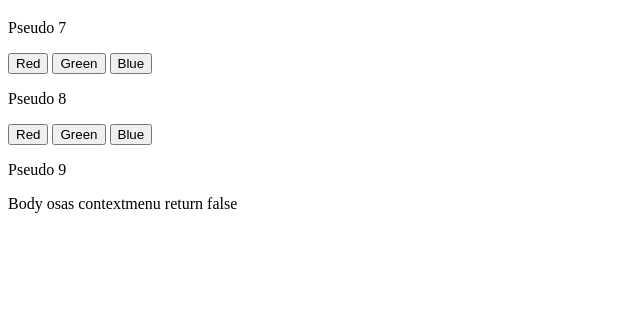
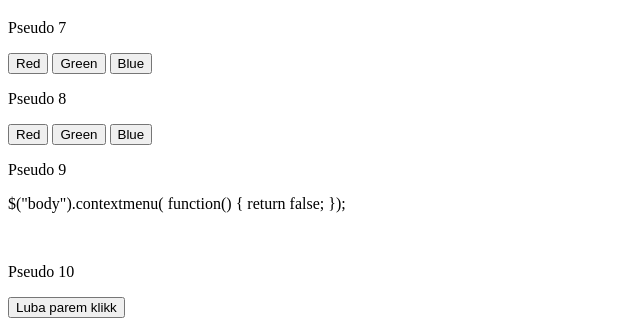
Before and after one commit to jyrgenhallast/Pseudoprojekt, a PHP site: page /kliendipoolsed.php in a window 1280 px wide. Shown: the part 868-1194 px from the top of the page, without its empty margins (0-640 px from the left). Before the commit the page ends 1081 px from the top, so only its background shows below. Run offline with PHP 8.4, Linux system fonts and the light colour scheme; some libraries are stand-ins or nearby versions.

Commit message:
10. Parema klõpsu uuesti lubamine [Delivers #103977354]

```diff
--- a/kliendipoolsed.php
+++ b/kliendipoolsed.php
@@ -79,19 +79,19 @@
 <br>
 
 <p>Pseudo 8</p>
-<button id="red1">Red</button>
-<button id="green1">Green</button>
-<button id="blue1">Blue</button>
+<button id="col1">Red</button>
+<button id="col2">Green</button>
+<button id="col3">Blue</button>
 <script>
-        $("#red1").on( "click", function() {
+        $("#col1").on( "click", function() {
             var btnCol = $(this);
         $("body").css("background-color", btnCol.text() );
     });
-    $("#green1").on( "click", function() {
+    $("#col2").on( "click", function() {
         var btnCol = $(this);
         $("body").css("background-color",btnCol.text());
     });
-    $("#blue1").on( "click", function() {
+    $("#col3").on( "click", function() {
         var btnCol = $(this);
         $("body").css("background-color",btnCol.text());
     });
@@ -99,14 +99,32 @@
 <br>
 
 <p>Pseudo 9</p>
-<p>Body osas contextmenu return false</p>
+<p>$("body").contextmenu( function() {
+    return false;
+    });</p>
+<!--
 <script>
     $("body").contextmenu( function() {
         return false;
     });
-</script>
+</script> -->
 <br>
 
+<p>Pseudo 10</p>
+<button id="clickOk">Luba parem klikk</button>
+<script>
+    $(document).ready(function(){
+        $(this).bind("contextmenu", function(click) {
+            click.preventDefault();
+        });
+
+        $("#clickOk").click(function(){
+            $(document).ready(function(){
+                $(this).unbind();
+            });
+        });
+    });
+</script>
 
 </body>
 </html>
```
